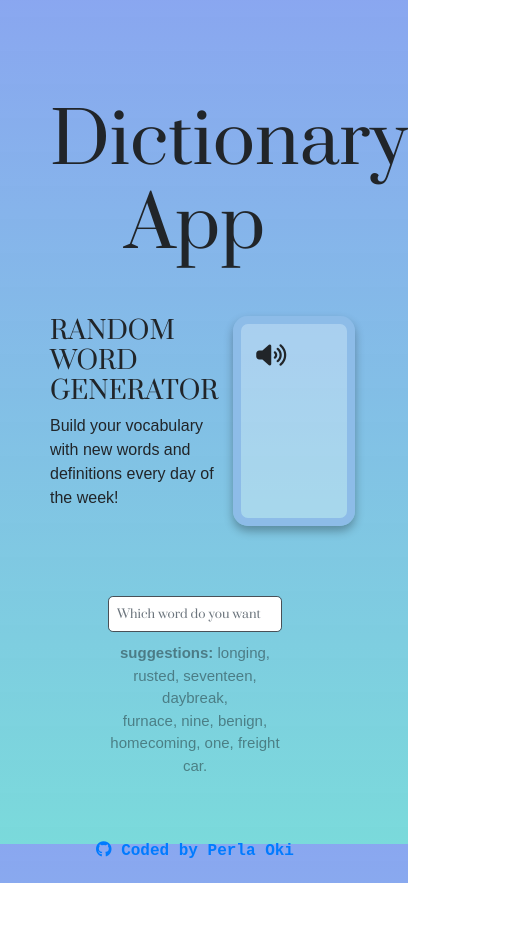
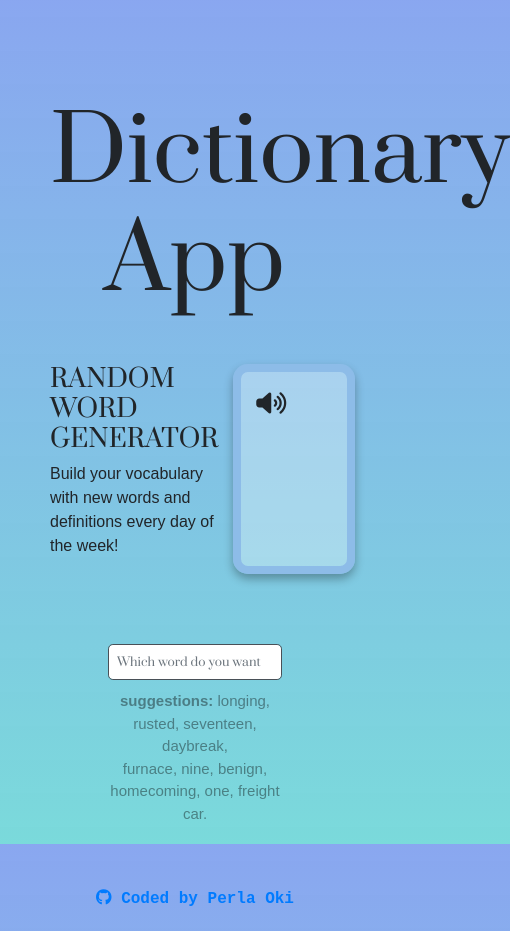
Before and after one commit to P0KiD0Ki/SheCodes-Dictionary-Project, a React (Create React App) app: page / in a window 390 px wide. Shown: the whole page, 510 px wide, since content can reach past the window. Before the commit the page ends 883 px from the top, so only its background shows below. Built offline with nearby package versions, Linux system fonts and the light colour scheme; no server answers.

Commit message:
moved h1 to appropriate stylesheet

```diff
--- a/src/Dictionary.css
+++ b/src/Dictionary.css
@@ -17,17 +17,17 @@ body {
   text-align: center;
 }
 
-p.easter-egg{
+p.easter-egg {
   color: rgba(0, 0, 0, 0.4);
-    font-family: 'Montserrat', sans-serif;
-    padding: 10px 0px 0px 0px;
-    font-size: 15px;
+  font-family: "Montserrat", sans-serif;
+  padding: 10px 0px 0px 0px;
+  font-size: 15px;
 }
 .textbox {
   max-width: 400px;
   margin: 0px;
   border: 1px solid;
-  font-family: 'Prata', serif;
+  font-family: "Prata", serif;
 }
 
 input.textbox.form-control.form-control-lg {
@@ -40,17 +40,11 @@ div.form-group {
 
 /* media queries */
 @media (max-width: 900px) {
-  h1.text-center {
-    font-size: 70px;
-    font-family: 'Prata', serif;
-
-  }
-
-  .textbox {
+   .textbox {
     max-width: 600px;
     margin: 0px;
     border: 1px solid;
-    font-family: 'Prata', serif;
+    font-family: "Prata", serif;
   }
 
   input.textbox.form-control.form-control-lg {
```
